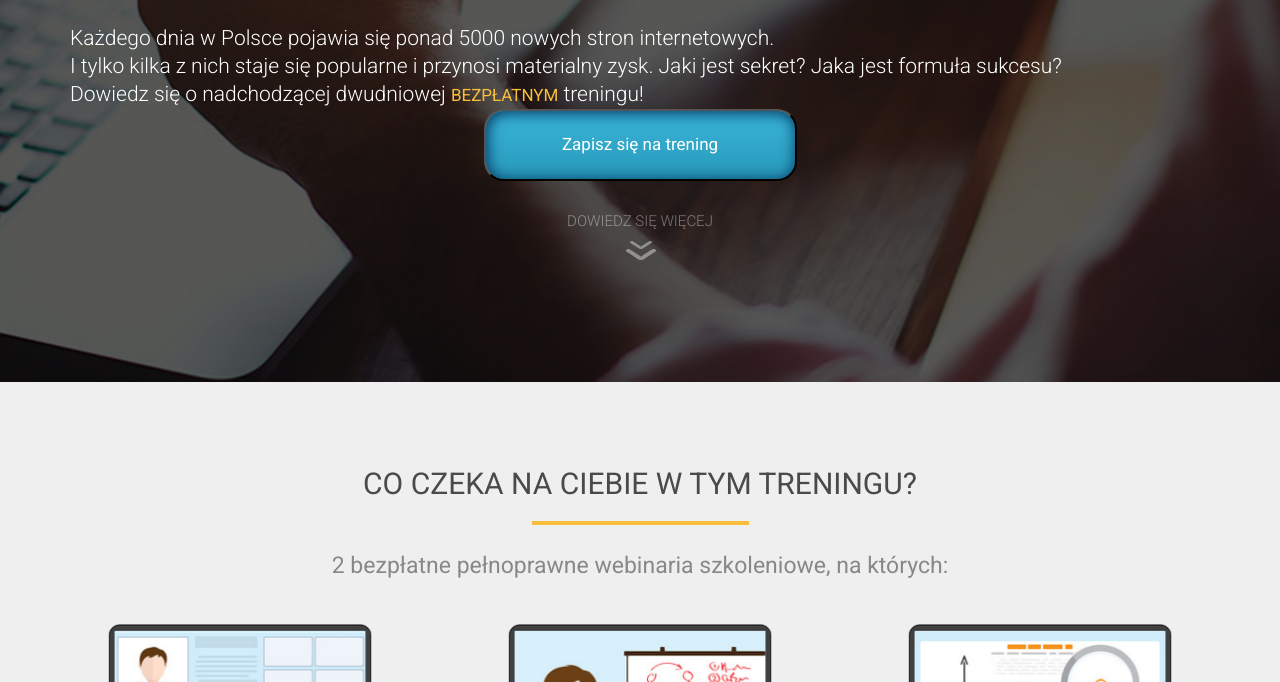
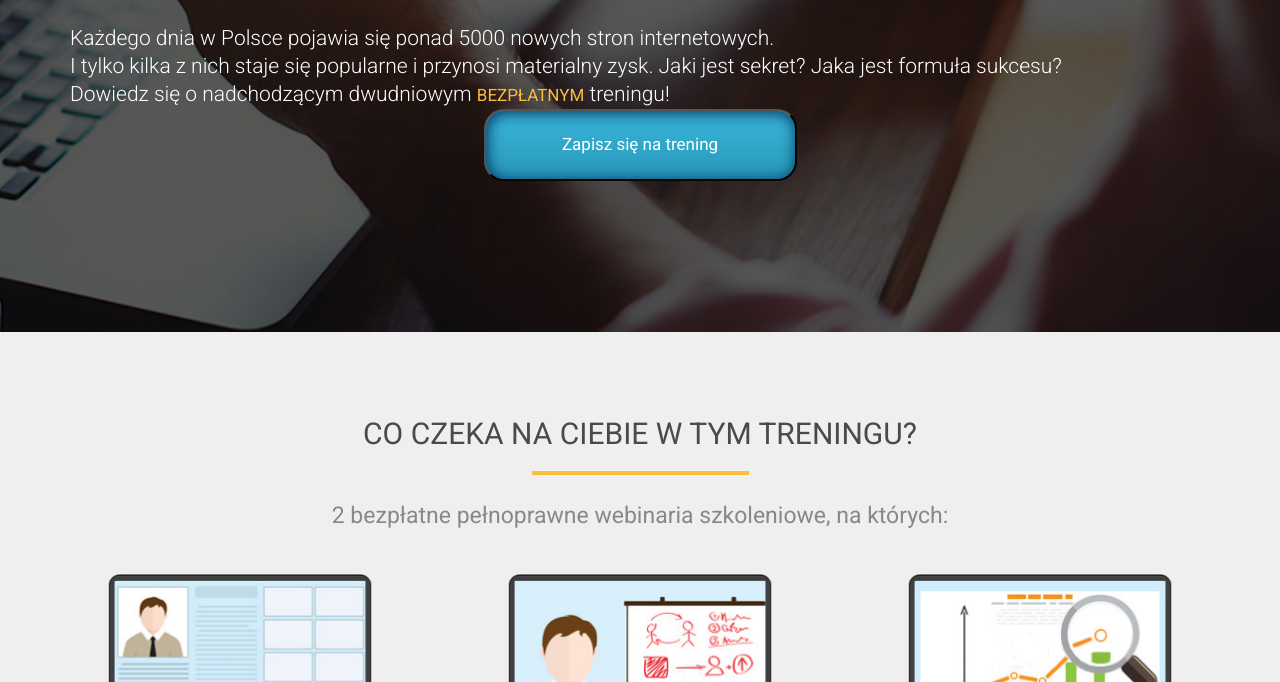
Before and after one commit to evtravnikova/wp, a website built with Parcel: page index.html in a window 1280 px wide. Shown: the part 418-1100 px from the top of the page. Built offline with nearby package versions, Linux system fonts and the light colour scheme; files whose address does not match are found by name.

Commit message:
grammatical errors corrected

```diff
--- a/css/main.css
+++ b/css/main.css
@@ -274,7 +274,7 @@
 }
 
 .promo {
-  height: 800px;
+  height: 750px;
   background: url("../img/main_bg.png") #000 center center/cover no-repeat;
   text-align: center;
   padding-top: 39px;
@@ -360,10 +360,6 @@
   color: #262323;
 }
 
-.arrow {
-  margin-top: 10px;
-  opacity: 40%;
-}
 
 /*------------------------Second section-------------------*/
 .plan {
--- a/index.html
+++ b/index.html
@@ -44,12 +44,10 @@
     <h2>O wiele trudniej jest to zrobić dobrze!</h2>
     <p class="everyday">Każdego dnia w Polsce pojawia się ponad 5000 nowych stron internetowych. <br> I tylko kilka z
       nich staje się
-      popularne i przynosi materialny zysk. Jaki jest sekret? Jaka jest formuła sukcesu? <br> Dowiedz się o nadchodzącej
-      dwudniowej
+      popularne i przynosi materialny zysk. Jaki jest sekret? Jaka jest formuła sukcesu? <br> Dowiedz się o nadchodzącym
+      dwudniowym
       <b><span style="color: #F9BF3B">BEZPŁATNYM</span></b> treningu!</p>
     <button>Zapisz się na trening</button>
-    <p class="more">Dowiedz się więcej</p>
-    <img class="arrow" src="/img/icons/down.png" alt="">
   </div>
 </section>
 
```
